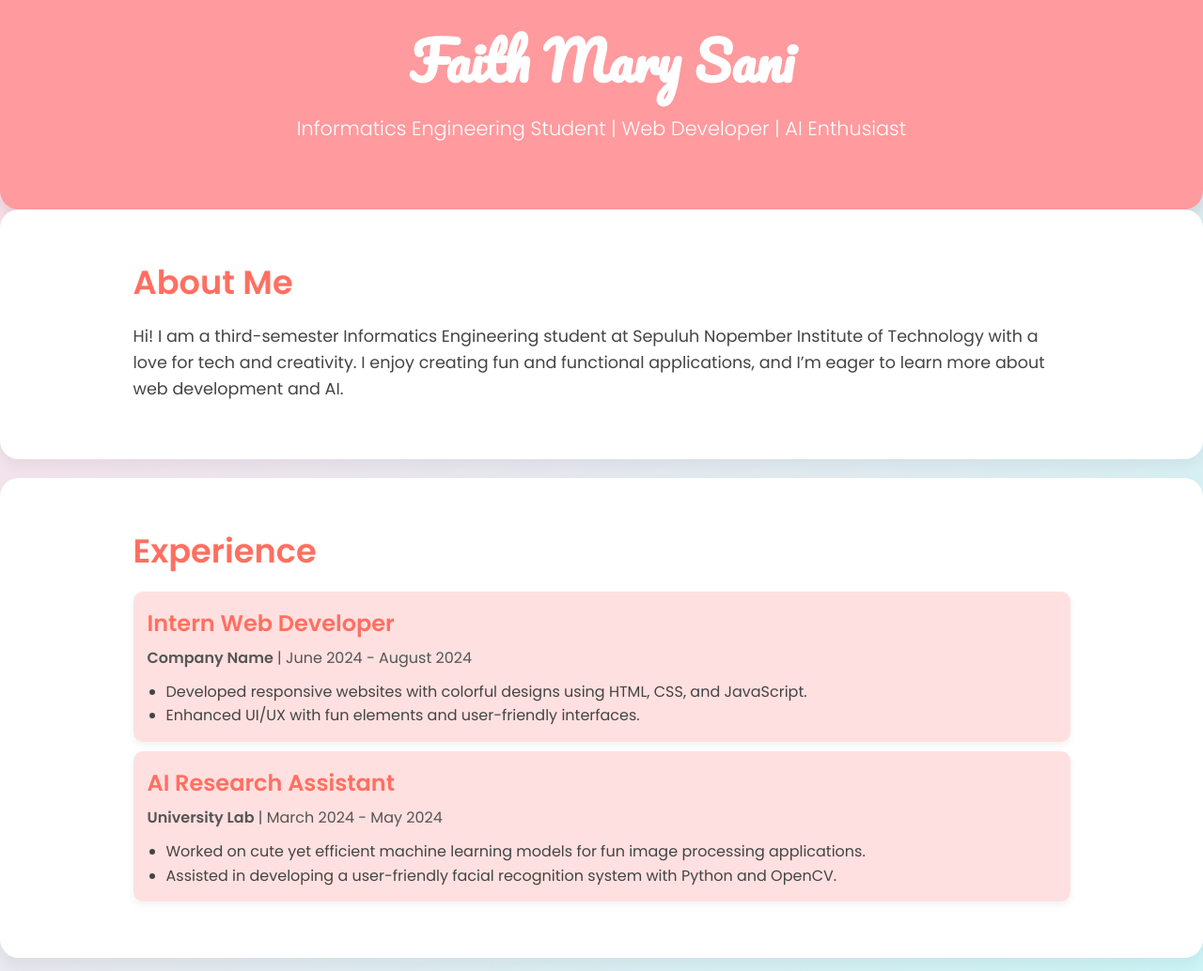
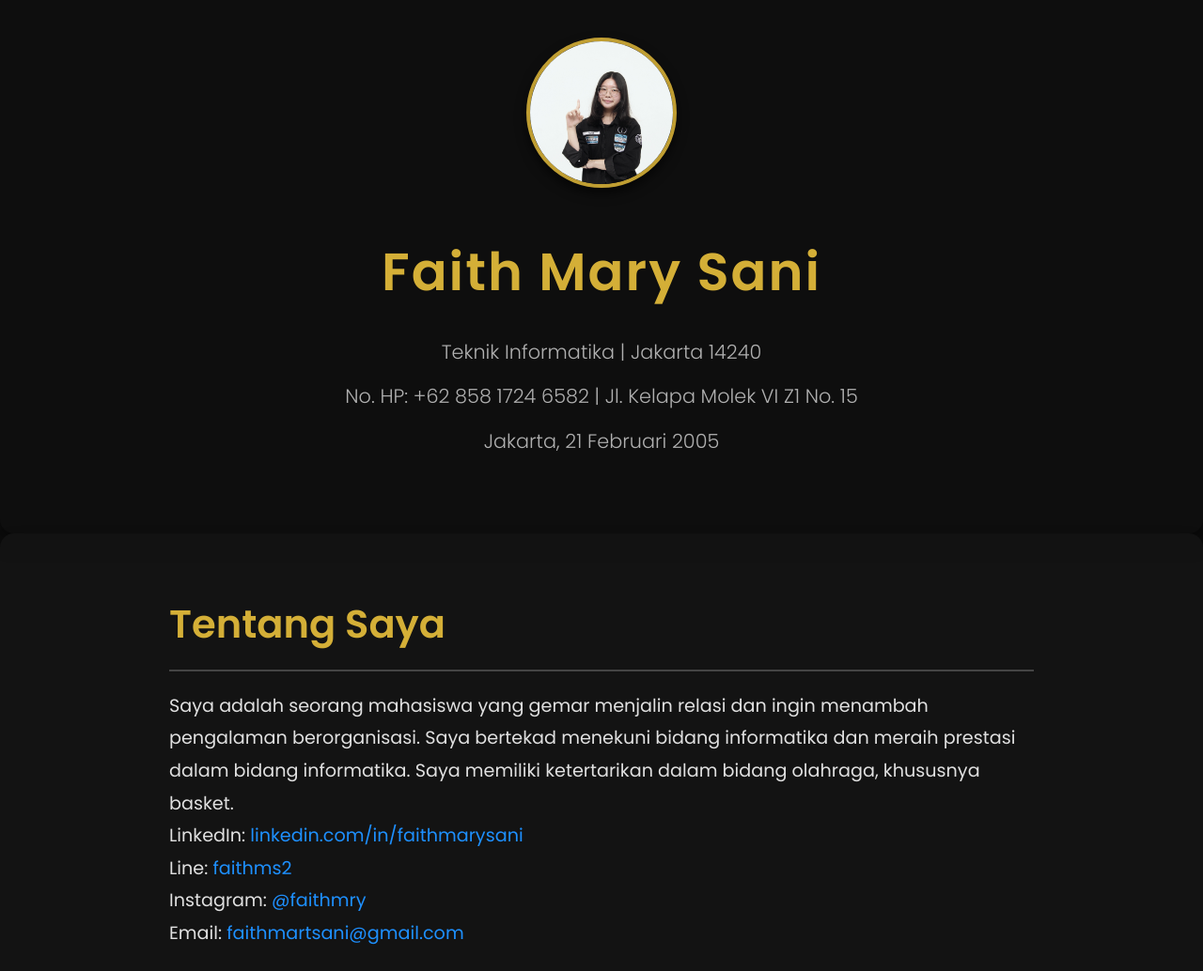
Before and after one commit to faithmry/PWEB-E, a plain HTML site: page index.html in a window 1280 px wide. Shown: the part 40-1074 px from the top of the page at 94% size. Drawn offline with Linux system fonts and the light colour scheme.

Commit message:
change design

```diff
--- a/index.html
+++ b/index.html
@@ -12,51 +12,86 @@
 
     <header>
         <div class="container">
+            <div class="profile-picture">
+                <img src="images/profile.jpg" alt="Faith Mary Sani">
+            </div>
             <h1>Faith Mary Sani</h1>
-            <p>Informatics Engineering Student | Web Developer | AI Enthusiast</p>
+            <p>Teknik Informatika | Jakarta 14240</p>
+            <p>No. HP: +62 858 1724 6582 | Jl. Kelapa Molek VI Z1 No. 15</p>
+            <p>Jakarta, 21 Februari 2005</p>
         </div>
     </header>
 
     <section id="about">
         <div class="container">
-            <h2>About Me</h2>
-            <p>Hi! I am a third-semester Informatics Engineering student at Sepuluh Nopember Institute of Technology with a love for tech and creativity. I enjoy creating fun and functional applications, and I’m eager to learn more about web development and AI.</p>
+            <h2>Tentang Saya</h2>
+            <p>Saya adalah seorang mahasiswa yang gemar menjalin relasi dan ingin menambah pengalaman berorganisasi. Saya bertekad menekuni bidang informatika dan meraih prestasi dalam bidang informatika. Saya memiliki ketertarikan dalam bidang olahraga, khususnya basket.</p>
+            <p>LinkedIn: <a href="https://www.linkedin.com/in/faithmarysani">linkedin.com/in/faithmarysani</a></p>
+            <p>Line: <a href="https://line.me/ti/p/@faithms2">faithms2</a></p>
+            <p>Instagram: <a href="https://www.instagram.com/faithmry">@faithmry</a></p>
+            <p>Email: <a href="mailto:faithmartsani@gmail.com">faithmartsani@gmail.com</a></p>
         </div>
     </section>
 
     <section id="experience">
         <div class="container">
-            <h2>Experience</h2>
+            <h2>Pengalaman</h2>
             <div class="experience-item">
-                <h3>Intern Web Developer</h3>
-                <p><strong>Company Name</strong> | June 2024 - August 2024</p>
+                <h3>PKL di PT Fungsitama Cipta Teknologi</h3>
+                <p><strong>Database Administrator</strong> | Februari 2022</p>
+            </div>
+
+            <div class="experience-item">
+                <h3>Diklat SMK Jurusan Multimedia di P2KPTK Jakarta Pusat</h3>
+                <p><strong>Peserta</strong> | 2021 (Angkatan 3)</p>
+            </div>
+
+            <div class="experience-item">
+                <h3>English Legacy Competition SMK Bunda Mulia</h3>
+                <p><strong>Staff of Public Relation</strong> | Juli - Agustus 2022</p>
                 <ul>
-                    <li>Developed responsive websites with colorful designs using HTML, CSS, and JavaScript.</li>
-                    <li>Enhanced UI/UX with fun elements and user-friendly interfaces.</li>
+                    <li>Mengumpulkan, mengolah data peserta lomba, dan menjadi Contact Person.</li>
                 </ul>
             </div>
 
             <div class="experience-item">
-                <h3>AI Research Assistant</h3>
-                <p><strong>University Lab</strong> | March 2024 - May 2024</p>
+                <h3>Schematics Reeva Teknik Informatika ITS</h3>
+                <p><strong>Logistics (Volunteer)</strong> | Oktober 2023</p>
                 <ul>
-                    <li>Worked on cute yet efficient machine learning models for fun image processing applications.</li>
-                    <li>Assisted in developing a user-friendly facial recognition system with Python and OpenCV.</li>
+                    <li>Bertanggung jawab atas ketersediaan barang-barang untuk keberlangsungan konser.</li>
                 </ul>
             </div>
-        </div>
-    </section>
 
-    <section id="projects">
-        <div class="container">
-            <h2>Projects</h2>
-            <div class="project-item">
-                <h3>Real-Time Object Detection</h3>
-                <p>Implemented an interactive object detection system with fun animations using YOLO and OpenCV.</p>
+            <div class="experience-item">
+                <h3>Pasar Juang Dies Natalis ITS ke-63</h3>
+                <p><strong>Staff of Data Management</strong> | November 2023</p>
+                <ul>
+                    <li>Mengelola dan mengumpulkan data tenant Food Fest, rekap formulir feedback.</li>
+                </ul>
             </div>
-            <div class="project-item">
-                <h3>Pathfinding Algorithm for Robotics</h3>
-                <p>Created a cute and colorful pathfinding solution with Dijkstra’s algorithm for robotics.</p>
+
+            <div class="experience-item">
+                <h3>IRIS ITS Robotic Team</h3>
+                <p><strong>Staff of Programming Division</strong> | Maret 2024 - sekarang</p>
+                <ul>
+                    <li>Membuat program robot menggunakan ROS dan OpenCV dalam bahasa C++.</li>
+                </ul>
+            </div>
+
+            <div class="experience-item">
+                <h3>Schematics ITS</h3>
+                <p><strong>Staff of Data Management</strong> | Maret 2024 - sekarang</p>
+                <ul>
+                    <li>Mengelola dan mengumpulkan data peserta dan panitia setiap acara.</li>
+                </ul>
+            </div>
+
+            <div class="experience-item">
+                <h3>INCLENATION 2024</h3>
+                <p><strong>Staff of Data Management</strong> | Agustus 2024</p>
+                <ul>
+                    <li>Mengelola dan mengumpulkan data mahasiswa baru.</li>
+                </ul>
             </div>
         </div>
     </section>
@@ -65,21 +100,47 @@
         <div class="container">
             <h2>Education</h2>
             <p><strong>Sepuluh Nopember Institute of Technology</strong> | Bachelor of Informatics Engineering</p>
-            <p>Expected Graduation: 2026</p>
+            <p>Expected Graduation: 2027</p>
+        </div>
+    </section>
+
+    <section id="skills">
+        <div class="container">
+            <h2>Kemampuan</h2>
+            <ul>
+                <li>Adobe Photoshop, Illustrator, After Effect</li>
+                <li>Structured Query Language (SQL)</li>
+                <li>C, C++, ROS, OpenCV</li>
+                <li>Microsoft Word, Excel</li>
+            </ul>
+            <h2>Kelebihan</h2>
+            <ul>
+                <li>Cepat beradaptasi</li>
+                <li>Memiliki tingkat kesabaran yang tinggi</li>
+                <li>Teliti dalam bekerja</li>
+                <li>Suka mencoba hal baru</li>
+            </ul>
+            <h2>Kelemahan</h2>
+            <ul>
+                <li>Terlalu fokus menyelesaikan pekerjaan</li>
+                <li>Mengorbankan kepentingan diri sendiri demi pekerjaan</li>
+            </ul>
         </div>
     </section>
 
     <section id="contact">
         <div class="container">
             <h2>Contact</h2>
-            <p>Email: <a href="mailto:your.email@example.com">your.email@example.com</a></p>
-            <p>LinkedIn: <a href="https://www.linkedin.com/in/yourprofile">linkedin.com/in/yourprofile</a></p>
+            <p>Email: <a href="mailto:faithmartsani@gmail.com">faithmartsani@gmail.com</a></p>
+            <p>LinkedIn: <a href="https://www.linkedin.com/in/faithmarysani">linkedin.com/in/faithmarysani</a></p>
+            <p>Line: <a href="https://line.me/ti/p/@faithms2">faithms2</a></p>
+            <p>Instagram: <a href="https://www.instagram.com/faithmry">@faithmry</a></p>
         </div>
     </section>
 
     <footer>
         <div class="container">
-            <p>&copy; 2024 Your Name</p>
+            <p>&copy; 2024 Faith Mary Sani</p>
         </div>
     </footer>
 
--- a/style.css
+++ b/style.css
@@ -7,64 +7,95 @@
 
 body {
     font-family: 'Poppins', sans-serif;
-    background: linear-gradient(135deg, #FFDEE9, #B5FFFC);
-    color: #444;
-    line-height: 1.6;
+    background-color: #0d0d0d;  /* Darker background */
+    color: #e0e0e0;  /* Light grey for text */
+    line-height: 1.8;
 }
 
+/* Container */
 .container {
-    width: 85%;
+    width: 80%;
+    max-width: 1200px;
     margin: auto;
     padding: 20px;
 }
 
+/* Header Section */
 header {
-    background: #FF9A9E;
-    color: white;
-    padding: 40px 0;
+    background: rgba(15, 15, 15, 0.85);  /* Transparent dark grey */
+    color: #ffffff;
+    padding: 60px 0;
     text-align: center;
-    border-radius: 20px;
-    box-shadow: 0 8px 16px rgba(0,0,0,0.1);
+    border-radius: 15px;
+    box-shadow: 0 8px 20px rgba(0, 0, 0, 0.5);  /* Deeper shadow for a luxurious feel */
 }
 
 header h1 {
-    font-family: 'Pacifico', cursive;
     font-size: 3.5rem;
+    font-weight: 700;
+    letter-spacing: 2px;
+    margin-bottom: 15px;
+    color: #d4af37;  /* Gold for elegance */
 }
 
 header p {
     font-size: 1.3rem;
     font-weight: 300;
     margin-top: 10px;
+    color: #b0b0b0;  /* Light grey for subtitle */
 }
 
+/* Profile Picture */
+.profile-picture {
+    display: flex;           /* Use flexbox to center content */
+    justify-content: center; /* Center horizontally */
+    margin-bottom: 40px;
+}
+
+.profile-picture img {
+    width: 160px;       /* Fixed width */
+    height: 160px;      /* Fixed height */
+    object-fit: cover;  /* Crop the image to fill the container */
+    border-radius: 50%; /* Circular shape */
+    border: 4px solid rgba(212, 175, 55, 0.9);  /* Transparent gold */
+    box-shadow: 0 6px 12px rgba(0, 0, 0, 0.6);  /* Luxurious shadow */
+}
+
+/* Section Style */
 section {
-    background: white;
-    border-radius: 20px;
-    padding: 30px;
-    margin-bottom: 20px;
-    box-shadow: 0 8px 16px rgba(0,0,0,0.05);
+    background: rgba(20, 20, 20, 0.8);  /* Darker, transparent background */
+    border-radius: 15px;
+    padding: 40px;
+    margin-bottom: 30px;
+    box-shadow: 0 8px 16px rgba(0, 0, 0, 0.3);  /* Darker shadow for emphasis */
 }
 
 h2 {
-    font-size: 2.2rem;
-    color: #FF6F61;
-    margin-bottom: 15px;
+    font-size: 2.6rem;
+    color: #d4af37;  /* Gold for headers */
+    margin-bottom: 20px;
     font-weight: 600;
+    border-bottom: 2px solid #444;  /* Darker underline */
+    padding-bottom: 10px;
 }
 
-p {
-    font-size: 1.1rem;
+p, ul {
+    font-size: 1.2rem;
+    color: #e0e0e0;  /* Light grey for text */
+}
+
+ul {
+    list-style-type: none;
+    padding-left: 0;
+}
+
+ul li {
     margin-bottom: 10px;
 }
 
-ul {
-    margin-left: 20px;
-    font-size: 1rem;
-}
-
+/* Links */
 a {
-    color: #FF6F61;
+    color: #1e90ff;  /* Bright blue for links */
     text-decoration: none;
 }
 
@@ -72,13 +103,35 @@ a:hover {
     text-decoration: underline;
 }
 
+/* Project and Experience Items */
+.project-item, .experience-item {
+    background: rgba(30, 30, 30, 0.9);  /* Darker, semi-transparent background */
+    padding: 20px;
+    margin-bottom: 20px;
+    border-radius: 10px;
+    box-shadow: 0 6px 12px rgba(0, 0, 0, 0.3);  /* Subtle shadow */
+}
+
+.project-item h3, .experience-item h3 {
+    color: #d4af37;  /* Gold for item titles */
+    font-size: 1.7rem;
+    margin-bottom: 10px;
+}
+
+.project-item p, .experience-item p {
+    font-size: 1.2rem;
+    color: #e0e0e0;  /* Light grey for text */
+}
+
+/* Footer */
 footer {
-    background: #FF9A9E;
-    color: white;
+    background: rgba(15, 15, 15, 0.85);  /* Transparent dark grey */
+    color: #ffffff;
     text-align: center;
     padding: 20px;
-    border-radius: 20px;
-    margin-top: 20px;
+    border-radius: 15px;
+    margin-top: 40px;
+    box-shadow: 0 8px 20px rgba(0, 0, 0, 0.5);  /* Luxurious shadow */
 }
 
 footer p {
@@ -86,21 +139,33 @@ footer p {
     font-size: 1rem;
 }
 
-.project-item, .experience-item {
-    background: #FFE0E0;
-    padding: 15px;
-    margin-bottom: 10px;
-    border-radius: 10px;
-    box-shadow: 0 4px 8px rgba(0,0,0,0.05);
+/* Button Styles */
+button {
+    background-color: #1e90ff;
+    color: white;
+    border: none;
+    padding: 10px 20px;
+    border-radius: 5px;
+    cursor: pointer;
+    font-size: 1rem;
+    transition: background-color 0.3s ease;
 }
 
-.project-item h3, .experience-item h3 {
-    color: #FF6F61;
-    font-size: 1.5rem;
-    margin-bottom: 5px;
+button:hover {
+    background-color: #0056b3;
 }
 
-.project-item p, .experience-item p {
-    font-size: 1rem;
-    color: #555;
+/* Responsive Design */
+@media (max-width: 768px) {
+    body {
+        font-size: 90%;
+    }
+
+    header h1 {
+        font-size: 2.8rem;
+    }
+
+    section {
+        padding: 20px;
+    }
 }
```
Also changed, not shown: images/profile.jpg (added).
